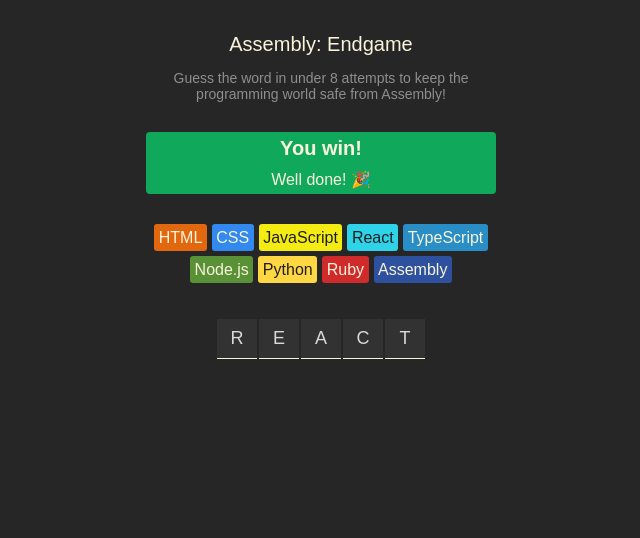
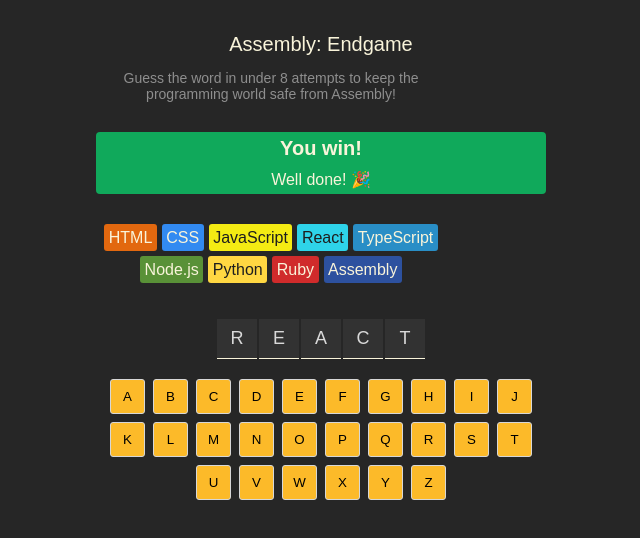
Before and after one commit to ovezthaking/React-Side-Projects, a React (Vite) app in the folder CapstoneProjects/Assembly Endgame/: page / in a window 1280 px wide. Shown: the top 538 px of the page, without its empty margins (319-959 px from the left). Built offline with nearby package versions, Linux system fonts and the light colour scheme.

Commit message:
keyboard

```diff
--- a/CapstoneProjects/Assembly Endgame/src/App.tsx
+++ b/CapstoneProjects/Assembly Endgame/src/App.tsx
@@ -3,6 +3,12 @@
 
 function App() {
   const [currentWord, setCurrentWord] = useState<string>('react')
+
+  const alphabet = "abcdefghijklmnopqrstuvwxyz"
+
+  const keyboardElements = alphabet.split('').map((letter, index) =>
+    <button key={index}>{letter.toUpperCase()}</button>
+  )
 
   const wordElements = currentWord.split('').map((letter, index) =>
     <span key={index}>{letter.toUpperCase()}</span>
@@ -34,6 +40,9 @@
       <section className="word">
         {wordElements}
       </section>
+      <section className="keyboard">
+        {keyboardElements}
+      </section>
     </main>
   )
 }
--- a/CapstoneProjects/Assembly Endgame/src/index.css
+++ b/CapstoneProjects/Assembly Endgame/src/index.css
@@ -77,4 +77,23 @@
   align-items: center;
   font-size: 1.125rem;
   border-bottom: 1px solid #F9F4DA;
+  margin-bottom: 20px;
 }
+
+section.keyboard {
+  display: flex;
+  flex-wrap: wrap;
+  gap: 8px;
+  justify-content: center;
+  max-width: 450px;
+  margin-bottom: 36px;
+}
+
+section.keyboard > button {
+  height: 35px;
+  width: 35px;
+  background-color: #FCBA29;
+  border: 1px solid #D7D7D7;
+  border-radius: 3px;
+  cursor: pointer;
+}
```
